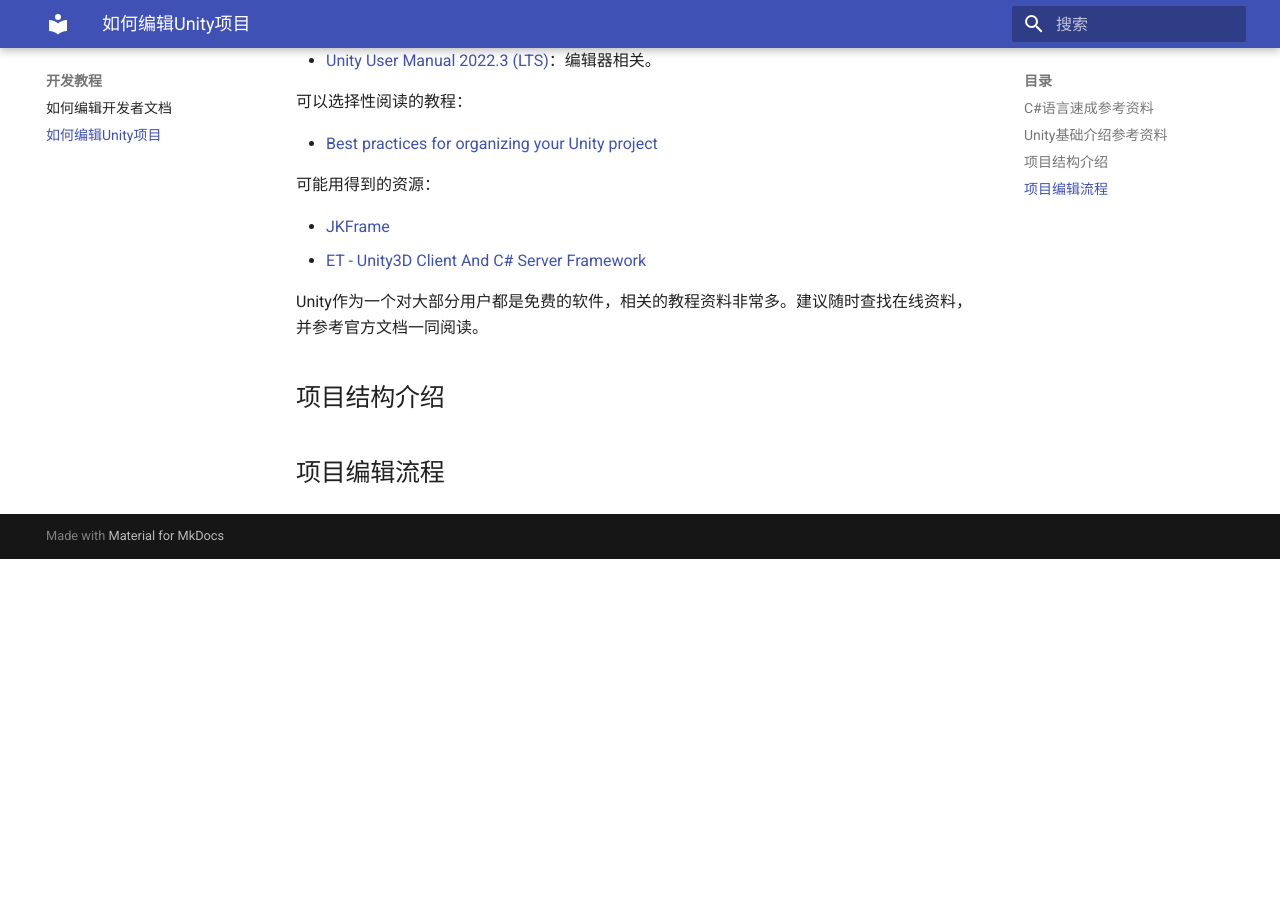
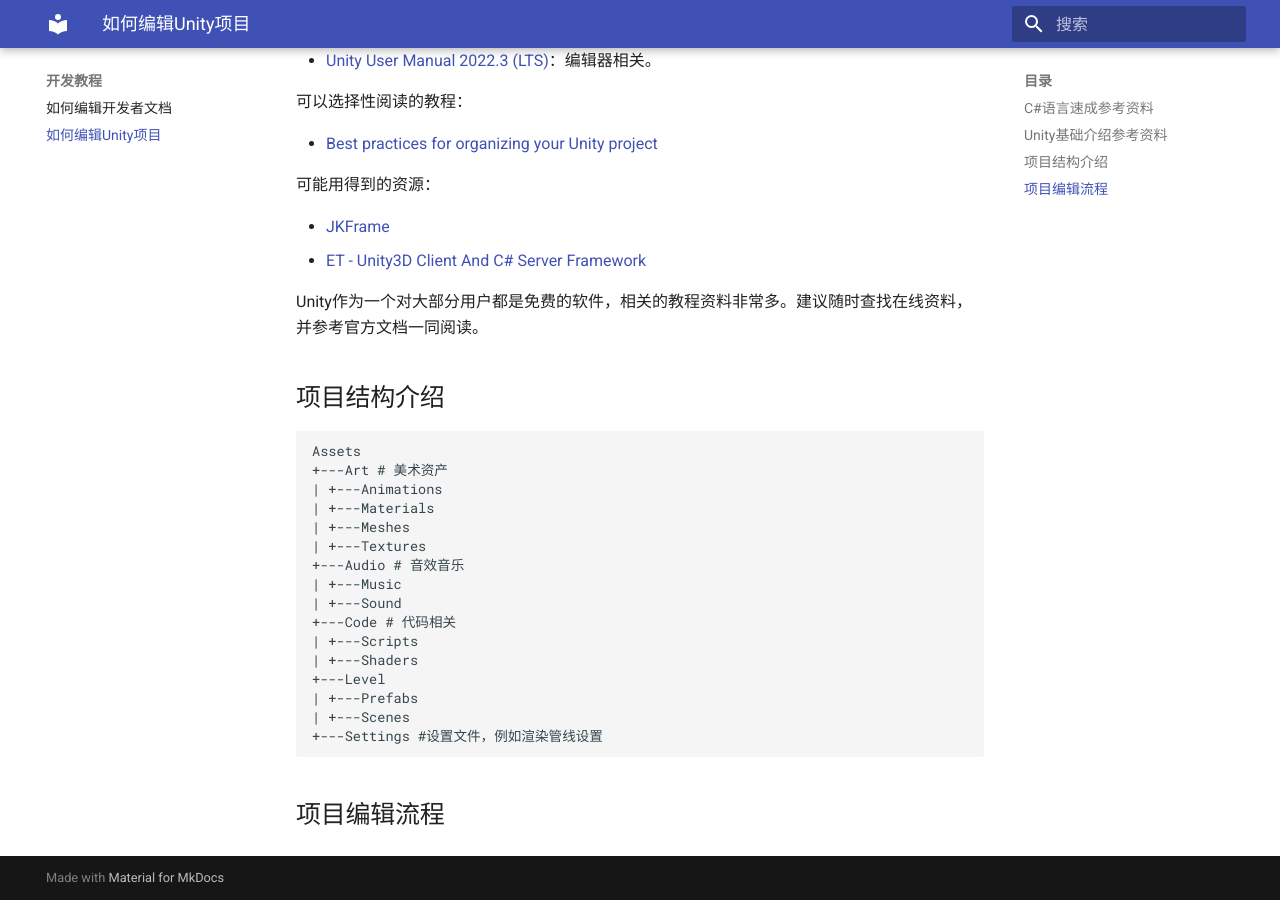
Before and after one commit to Unchained112/BoxHeadSurvivorDoc, an MkDocs documentation site: the page built from docs/HowTos/2024-02-24-如何编辑Unity项目.md, in a window 1280 px wide and 900 px high, scrolled down 1125 px. Built offline with MkDocs 1.6.1 and Material for MkDocs 9.7.7, drawn with Linux system fonts in a browser that asks for light colours; before the commit the page ends 1684 px from its top, so only the background shows below that.

````diff
--- a/docs/HowTos/2024-02-24-如何编辑Unity项目.md
+++ b/docs/HowTos/2024-02-24-如何编辑Unity项目.md
@@ -49,6 +49,23 @@ Unity作为一个对大部分用户都是免费的软件，相关的教程资料
 
 ## 项目结构介绍
 
-
+```
+Assets
++---Art # 美术资产
+| +---Animations
+| +---Materials
+| +---Meshes
+| +---Textures
++---Audio # 音效音乐
+| +---Music
+| +---Sound
++---Code # 代码相关
+| +---Scripts
+| +---Shaders
++---Level
+| +---Prefabs
+| +---Scenes
++---Settings #设置文件，例如渲染管线设置
+```
 
 ## 项目编辑流程
````
Also changed, not shown: docs/Meetings/2024-02-19-2024年2-3月会议记录.md (+5 -0 lines), docs/Resources/2024-03-03-参考视频汇总.md (+14 -0 lines).
